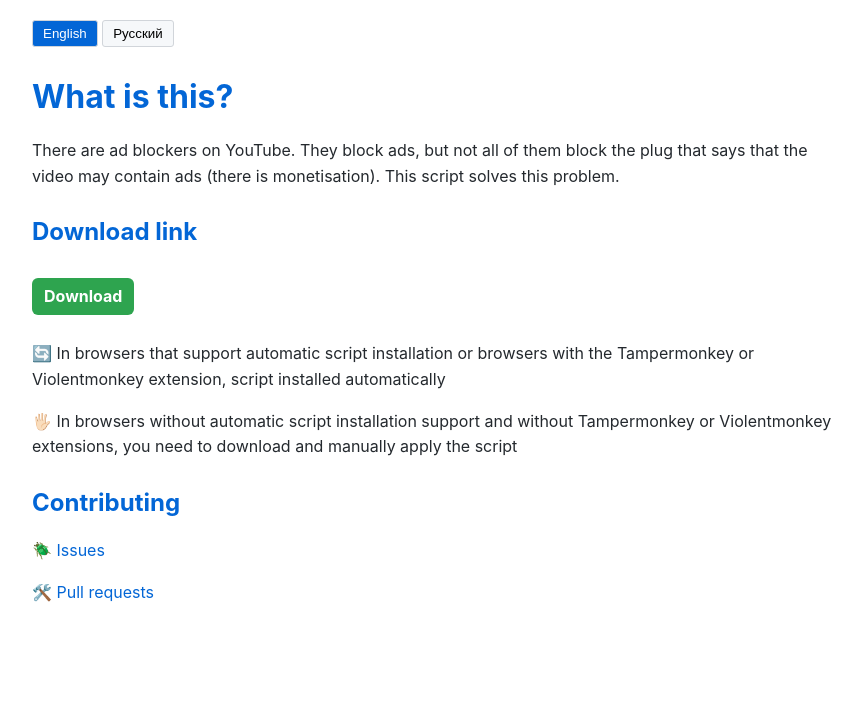
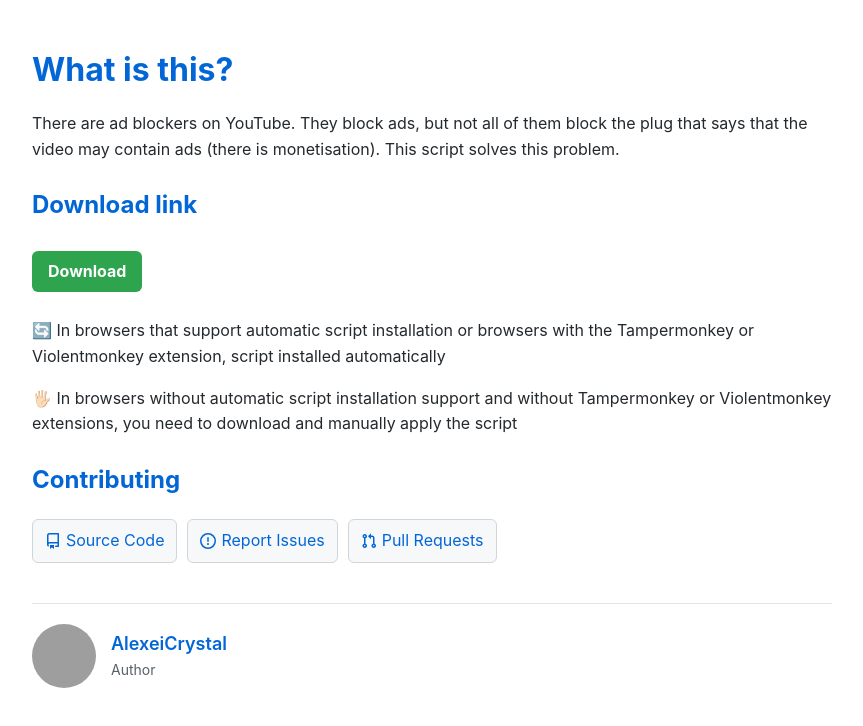
Before and after one commit to AlexeiCrystal/youtube-contain-ads-remover, a plain HTML site: page docs/description.html in a window 1280 px wide. Shown: the whole page, without its empty margins (208-1071 px from the left). Drawn offline with Linux system fonts and the light colour scheme; grey boxes are pictures that could not be loaded.

Commit message:
Update description.html

```diff
--- a/docs/description.html
+++ b/docs/description.html
@@ -6,14 +6,14 @@
     <title>YouTube "Contain Ads" Remover</title>
     <style>
         body {
-            font-family: -apple-system, BlinkMacSystemFont, "Segoe UI", Roboto, Helvetica, Arial, sans-serif;
+            font-family: -apple-system, BlinkMacSystemFont, "Segoe UI", Roboto, Helvetica, Arial, sans-serif, "Apple Color Emoji", "Segoe UI Emoji";
             line-height: 1.6;
             max-width: 800px;
             margin: 0 auto;
             padding: 20px;
             color: #24292e;
         }
-        h1, h2, h3 {
+        h1, h2 {
             color: #0366d6;
             margin-top: 24px;
             margin-bottom: 16px;
@@ -27,91 +27,153 @@
         }
         .download-btn {
             display: inline-block;
-            padding: 6px 12px;
+            padding: 8px 16px;
             background-color: #2ea44f;
             color: white;
             border-radius: 6px;
             font-weight: bold;
             margin: 10px 0;
+            transition: background-color 0.2s;
         }
         .download-btn:hover {
             background-color: #2c974b;
-            text-decoration: none;
         }
-        .lang-switcher {
-            margin-bottom: 20px;
+        .contribute-buttons {
+            display: flex;
+            gap: 10px;
+            margin: 20px 0;
+            flex-wrap: wrap;
         }
-        .lang-btn {
-            padding: 5px 10px;
+        .contribute-btn {
+            padding: 8px 12px;
             background: #f6f8fa;
             border: 1px solid #d1d5da;
-            border-radius: 3px;
-            cursor: pointer;
+            border-radius: 6px;
+            display: flex;
+            align-items: center;
+            gap: 5px;
+            transition: all 0.2s;
         }
-        .lang-btn.active {
-            background: #0366d6;
-            color: white;
+        .contribute-btn:hover {
+            background: #e1e4e8;
         }
-        .lang-section {
-            display: none;
+        .author-section {
+            margin-top: 40px;
+            padding-top: 20px;
+            border-top: 1px solid #e1e4e8;
+            display: flex;
+            align-items: center;
+            gap: 15px;
         }
-        .lang-section.active {
-            display: block;
+        .author-avatar {
+            width: 64px;
+            height: 64px;
+            border-radius: 50%;
+            object-fit: cover;
+        }
+        .author-info {
+            display: flex;
+            flex-direction: column;
+        }
+        .author-name {
+            font-size: 18px;
+            font-weight: 600;
+        }
+        .author-label {
+            font-size: 14px;
+            color: #57606a;
+        }
+        @media (max-width: 600px) {
+            .contribute-buttons {
+                flex-direction: column;
+            }
+            .contribute-btn {
+                width: 100%;
+                justify-content: center;
+            }
         }
     </style>
 </head>
 <body>
-    <div class="lang-switcher">
-        <button class="lang-btn active" onclick="switchLang('en')">English</button>
-        <button class="lang-btn" onclick="switchLang('ru')">Русский</button>
-    </div>
+    <div id="content"></div>
+    <div id="author-section"></div>
+    <script>
+        const content = {
+            en: {
+                title: "What is this?",
+                description: "There are ad blockers on YouTube. They block ads, but not all of them block the plug that says that the video may contain ads (there is monetisation). This script solves this problem.",
+                download: "Download",
+                autoInstall: "🔄 In browsers that support automatic script installation or browsers with the Tampermonkey or Violentmonkey extension, script installed automatically",
+                manualInstall: "🖐🏻 In browsers without automatic script installation support and without Tampermonkey or Violentmonkey extensions, you need to download and manually apply the script",
+                contributing: "Contributing",
+                sourceCode: "Source Code",
+                reportIssues: "Report Issues",
+                pullRequests: "Pull Requests",
+                authorLabel: "Author"
+            },
+            ru: {
+                title: "Что это?",
+                description: "Есть блокировщики рекламы на YouTube. Они блокируют рекламу, но не все из них блокируют плашку, говорящую о том, что в видео может содержаться реклама (есть монетизация). Этот скрипт решает эту проблему.",
+                download: "Скачать",
+                autoInstall: "🔄 В браузерах с поддержкой автоматической установки скриптов или браузерах с установленным расширением Tampermonkey или Violentmonkey установка пройдёт автоматически",
+                manualInstall: "🖐🏻 В браузерах без поддержки автоматической установки и без расширений Tampermonkey или Violentmonkey нужно скачать и вручную применить скрипт",
+                contributing: "Помощь в проекте",
+                sourceCode: "Исходный код",
+                reportIssues: "Сообщения о проблемах",
+                pullRequests: "Запросы на вытягивание",
+                authorLabel: "Автор"
+            }
+        };
 
-    <div id="en" class="lang-section active">
-        <h1>What is this?</h1>
-        <p>There are ad blockers on YouTube. They block ads, but not all of them block the plug that says that the video may contain ads (there is monetisation). This script solves this problem.</p>
+        // Определяем язык пользователя
+        const userLang = navigator.language.startsWith('ru') ? 'ru' : 'en';
 
-        <h2>Download link</h2>
-        <a class="download-btn" href="https://github.com/AlexeiCrystal/youtube-contain-ads-remover/raw/main/script.user.js" download>Download</a>
+        // Основной контент
+        document.getElementById('content').innerHTML = `
+            <h1>${content[userLang].title}</h1>
+            <p>${content[userLang].description}</p>
 
-        <p>🔄 In browsers that support automatic script installation or browsers with the Tampermonkey or Violentmonkey extension, script installed automatically</p>
-        <p>🖐🏻 In browsers without automatic script installation support and without Tampermonkey or Violentmonkey extensions, you need to download and manually apply the script</p>
+            <h2>${userLang === 'en' ? 'Download link' : 'Ссылка на скачивание'}</h2>
+            <a class="download-btn" href="https://github.com/AlexeiCrystal/youtube-contain-ads-remover/raw/main/script.user.js" download>
+                ${content[userLang].download}
+            </a>
 
-        <h2>Contributing</h2>
-        <p><a href="https://github.com/AlexeiCrystal/youtube-contain-ads-remover/issues">🪲 Issues</a></p>
-        <p><a href="https://github.com/AlexeiCrystal/youtube-contain-ads-remover/pulls">🛠️ Pull requests</a></p>
-    </div>
+            <p>${content[userLang].autoInstall}</p>
+            <p>${content[userLang].manualInstall}</p>
 
-    <div id="ru" class="lang-section">
-        <h1>Что это?</h1>
-        <p>Есть блокировщики рекламы на YouTube. Они блокируют рекламу, но не все из них блокируют плажку говорящюю о том что в видео может содержаться реклама (есть монетизация). Этот скрипт решает эту проблему.</p>
+            <h2>${content[userLang].contributing}</h2>
+            <div class="contribute-buttons">
+                <a href="https://github.com/AlexeiCrystal/youtube-contain-ads-remover" class="contribute-btn">
+                    <svg height="16" viewBox="0 0 16 16" width="16" fill="currentColor">
+                        <path fill-rule="evenodd" d="M2 2.5A2.5 2.5 0 014.5 0h8.75a.75.75 0 01.75.75v12.5a.75.75 0 01-.75.75h-2.5a.75.75 0 110-1.5h1.75v-2h-8a1 1 0 00-.714 1.7.75.75 0 01-1.072 1.05A2.495 2.495 0 012 11.5v-9zm10.5-1V9h-8c-.356 0-.694.074-1 .208V2.5a1 1 0 011-1h8zM5 12.25v3.25a.25.25 0 00.4.2l1.45-1.087a.25.25 0 01.3 0L8.6 15.7a.25.25 0 00.4-.2v-3.25a.25.25 0 00-.25-.25h-3.5a.25.25 0 00-.25.25z"></path>
+                    </svg>
+                    ${content[userLang].sourceCode}
+                </a>
+                <a href="https://github.com/AlexeiCrystal/youtube-contain-ads-remover/issues" class="contribute-btn">
+                    <svg height="16" viewBox="0 0 16 16" width="16" fill="currentColor">
+                        <path d="M8 1.5a6.5 6.5 0 100 13 6.5 6.5 0 000-13zM0 8a8 8 0 1116 0A8 8 0 010 8zm9 3a1 1 0 11-2 0 1 1 0 012 0zm-.25-6.25a.75.75 0 00-1.5 0v3.5a.75.75 0 001.5 0v-3.5z"></path>
+                    </svg>
+                    ${content[userLang].reportIssues}
+                </a>
+                <a href="https://github.com/AlexeiCrystal/youtube-contain-ads-remover/pulls" class="contribute-btn">
+                    <svg height="16" viewBox="0 0 16 16" width="16" fill="currentColor">
+                        <path fill-rule="evenodd" d="M7.177 3.073L9.573.677A.25.25 0 0110 .854v4.792a.25.25 0 01-.427.177L7.177 3.427a.25.25 0 010-.354zM3.75 2.5a.75.75 0 100 1.5.75.75 0 000-1.5zm-2.25.75a2.25 2.25 0 113 2.122v5.256a2.251 2.251 0 11-1.5 0V5.372A2.25 2.25 0 011.5 3.25zM11 2.5h-1V4h1a1 1 0 011 1v5.628a2.251 2.251 0 101.5 0V5A2.5 2.5 0 0011 2.5zm1 10.25a.75.75 0 111.5 0 .75.75 0 01-1.5 0zM3.75 12a.75.75 0 100 1.5.75.75 0 000-1.5z"></path>
+                    </svg>
+                    ${content[userLang].pullRequests}
+                </a>
+            </div>
+        `;
 
-        <h2>Ссылка на скачивание</h2>
-        <a class="download-btn" href="https://github.com/AlexeiCrystal/youtube-contain-ads-remover/raw/main/script.user.js" download>Скачать</a>
-
-        <p>🔄 В браузерах с поддержкой автоматической установки скриптов или браузеров с установленным расширением Tampermonkey или Violetmonkey установка пройдёт автоматически</p>
-        <p>🖐🏻 В браузерах без поддержки автоматической установки и без расширений Tampermonkey или Violentmonkey нужно скачать и вручную применить скрипт</p>
-
-        <h2>Помощь в проекте</h2>
-        <p><a href="https://github.com/AlexeiCrystal/youtube-contain-ads-remover/issues">🪲 Сообщения о проблемах</a></p>
-        <p><a href="https://github.com/AlexeiCrystal/youtube-contain-ads-remover/pulls">🛠️ Запросы на вытягивание</a></p>
-    </div>
-
-    <script>
-        function switchLang(lang) {
-            // Hide all language sections
-            document.querySelectorAll('.lang-section').forEach(section => {
-                section.classList.remove('active');
-            });
-
-            // Show selected language
-            document.getElementById(lang).classList.add('active');
-
-            // Update button states
-            document.querySelectorAll('.lang-btn').forEach(btn => {
-                btn.classList.remove('active');
-            });
-            event.target.classList.add('active');
-        }
+        // Авторский блок с локализацией
+        document.getElementById('author-section').innerHTML = `
+            <div class="author-section">
+                <img src="https://avatars.githubusercontent.com/u/182358419?v=4" alt="Author" class="author-avatar">
+                <div class="author-info">
+                    <a href="https://github.com/AlexeiCrystal" class="author-name">AlexeiCrystal</a>
+                    <span class="author-label">${content[userLang].authorLabel}</span>
+                </div>
+            </div>
+        `;
     </script>
 </body>
 </html>
```
